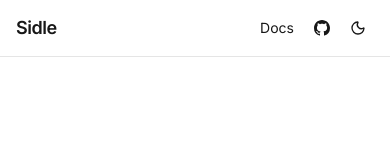
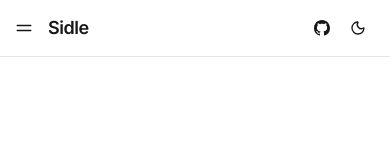
Before and after one commit to jordankmars/sidle, a Next.js app in the folder site/: page / in a window 390 px wide. Shown: the top 157 px of the page. Built offline with nearby package versions, Linux system fonts and the light colour scheme.

Commit message:
feat(site): add mobile menu

```diff
--- a/site/app/globals.css
+++ b/site/app/globals.css
@@ -19,3 +19,10 @@ body {
 	-webkit-font-smoothing: antialiased;
 	-moz-osx-font-smoothing: grayscale;
 }
+
+/* The mobile menu is hidden from `md` up, so it can't hold the scroll there. */
+@media (width < 48rem) {
+	html:has(dialog[open]) {
+		overflow: hidden;
+	}
+}
--- a/site/components/icons.tsx
+++ b/site/components/icons.tsx
@@ -129,3 +129,36 @@ export function ChevronRightIcon(props: SVGProps<SVGSVGElement>) {
 		</svg>
 	);
 }
+
+export function CloseIcon(props: SVGProps<SVGSVGElement>) {
+	return (
+		<svg
+			viewBox="0 0 24 24"
+			fill="none"
+			stroke="currentColor"
+			strokeWidth={2.5}
+			strokeLinecap="round"
+			aria-hidden
+			{...props}
+		>
+			<path d="M6 6l12 12M18 6 6 18" />
+		</svg>
+	);
+}
+
+export function MenuIcon(props: SVGProps<SVGSVGElement>) {
+	return (
+		<svg
+			viewBox="0 0 24 24"
+			fill="none"
+			stroke="currentColor"
+			strokeWidth={2}
+			strokeLinecap="round"
+			strokeLinejoin="round"
+			aria-hidden
+			{...props}
+		>
+			<path d="M4 9h16M4 15h16" />
+		</svg>
+	);
+}
--- /dev/null
+++ b/site/components/mobile-menu.tsx
@@ -0,0 +1,104 @@
+"use client";
+
+import Link from "next/link";
+import { usePathname } from "next/navigation";
+import { useRef } from "react";
+import { SECTIONS } from "@/lib/docs";
+import { external, GITHUB_URL } from "@/lib/links";
+import { ghostButton } from "./ghost-button";
+import { CloseIcon, MenuIcon } from "./icons";
+
+const label = "px-2 text-xs font-medium text-neutral-500 dark:text-neutral-400";
+const link = "block rounded-md px-2 py-2 text-[15px] font-medium";
+const active = "bg-neutral-100 dark:bg-neutral-800";
+
+/** The site's navigation below `md`. */
+export function MobileMenu() {
+	const pathname = usePathname();
+	const dialog = useRef<HTMLDialogElement>(null);
+	const close = () => dialog.current?.close();
+
+	return (
+		<div className="-ml-2 md:hidden">
+			<button
+				type="button"
+				aria-label="Open menu"
+				className={ghostButton}
+				onClick={() => dialog.current?.showModal()}
+			>
+				<MenuIcon className="size-5" />
+			</button>
+			{/* biome-ignore lint/a11y/useKeyWithClickEvents: a click on the backdrop; Escape is built in */}
+			<dialog
+				ref={dialog}
+				aria-labelledby="mobile-menu-title"
+				onClick={(event) => {
+					if (event.target === dialog.current) close();
+				}}
+				className="m-2 max-h-[calc(100dvh-24px)] w-[calc(100vw-16px)] max-w-none overflow-y-auto rounded-2xl border border-neutral-200 bg-white p-2 text-neutral-900 backdrop:bg-black/30 dark:border-neutral-800 dark:bg-neutral-950 dark:text-neutral-100"
+			>
+				<div className="flex items-center justify-between">
+					<h2
+						id="mobile-menu-title"
+						className="px-2 text-lg font-semibold tracking-tight"
+					>
+						Menu
+					</h2>
+					<button
+						type="button"
+						aria-label="Close menu"
+						className={ghostButton}
+						onClick={close}
+					>
+						<CloseIcon className="size-4" />
+					</button>
+				</div>
+				<div className="mt-2 grid gap-5 pb-2">
+					<ul>
+						<li>
+							<Link
+								href="/"
+								aria-current={pathname === "/" ? "page" : undefined}
+								className={`${link} ${pathname === "/" ? active : ""}`}
+								onClick={close}
+							>
+								Home
+							</Link>
+						</li>
+						<li>
+							<a
+								href={GITHUB_URL}
+								{...external}
+								className={link}
+								onClick={close}
+							>
+								GitHub
+							</a>
+						</li>
+					</ul>
+					{SECTIONS.map((section) => (
+						<div key={section.title}>
+							<p className={label}>{section.title}</p>
+							<ul className="mt-1">
+								{section.pages.map((doc) => (
+									<li key={doc.href}>
+										<Link
+											href={doc.href}
+											aria-current={pathname === doc.href ? "page" : undefined}
+											className={`${link} ${
+												pathname === doc.href ? active : ""
+											}`}
+											onClick={close}
+										>
+											{doc.title}
+										</Link>
+									</li>
+								))}
+							</ul>
+						</div>
+					))}
+				</div>
+			</dialog>
+		</div>
+	);
+}
--- a/site/components/site-header.tsx
+++ b/site/components/site-header.tsx
@@ -2,19 +2,23 @@ import Link from "next/link";
 import { external, GITHUB_URL } from "@/lib/links";
 import { ghostButton } from "./ghost-button";
 import { GitHubIcon } from "./icons";
+import { MobileMenu } from "./mobile-menu";
 import { ThemeToggle } from "./theme-toggle";
 
 export function SiteHeader() {
 	return (
 		<header className="sticky top-0 z-50 border-b border-neutral-200 bg-white dark:border-neutral-800 dark:bg-neutral-950">
 			<div className="mx-auto flex h-14 max-w-[1400px] items-center justify-between px-4 sm:px-6">
-				<Link href="/" className="text-lg font-semibold tracking-tight">
-					Sidle
-				</Link>
+				<div className="flex items-center gap-2">
+					<MobileMenu />
+					<Link href="/" className="text-lg font-semibold tracking-tight">
+						Sidle
+					</Link>
+				</div>
 				<nav className="flex items-center gap-1">
 					<Link
 						href="/docs"
-						className="relative mr-2 text-sm after:absolute after:inset-x-0 after:-bottom-0.5 after:h-px after:origin-left after:scale-x-0 after:bg-current after:transition-transform after:duration-200 after:ease-out hover:after:scale-x-100 focus-visible:after:scale-x-100 motion-reduce:after:transition-none"
+						className="relative mr-2 hidden text-sm after:absolute after:inset-x-0 after:-bottom-0.5 after:h-px after:origin-left after:scale-x-0 after:bg-current after:transition-transform after:duration-200 after:ease-out hover:after:scale-x-100 focus-visible:after:scale-x-100 motion-reduce:after:transition-none md:block"
 					>
 						Docs
 					</Link>
```
